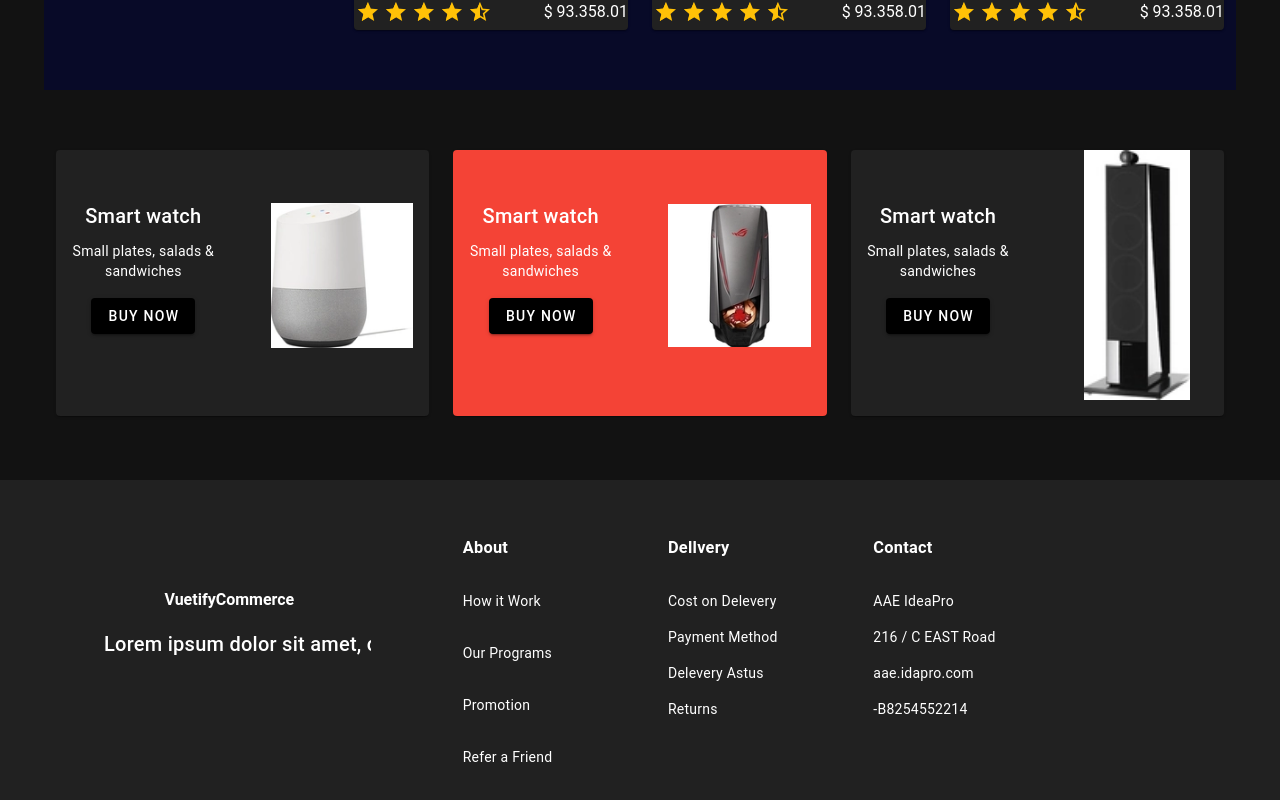
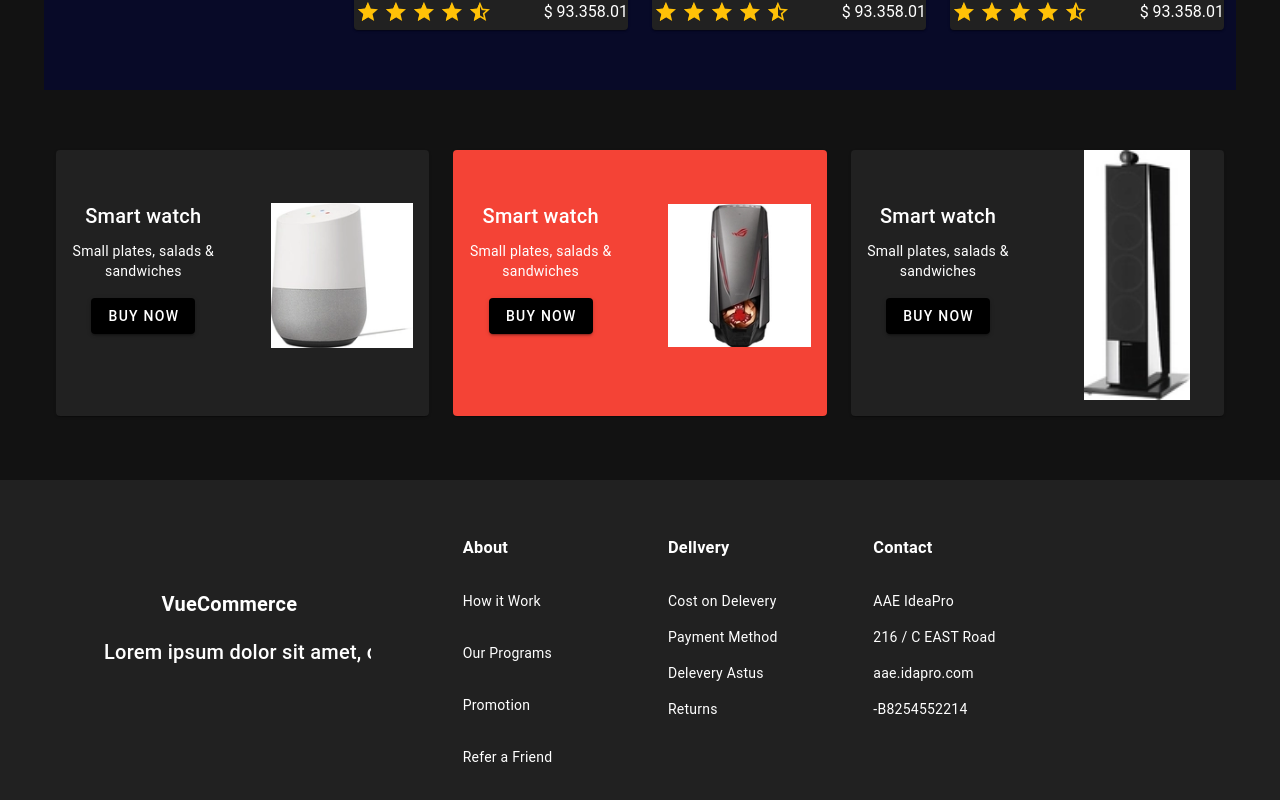
Before and after one commit to UtopicRay/Vuetify-Ecommerce, a Vue app: page / in a window 1280 px wide. Shown: the part 2381-3181 px from the top of the page. Built offline with nearby package versions, Linux system fonts and the light colour scheme.

Commit message:
'Footer Update'

```diff
--- a/src/components/AppFooter.vue
+++ b/src/components/AppFooter.vue
@@ -4,7 +4,7 @@
       <v-row>
         <v-col cols="12" sm="6" md="4" class="pa-16">
           <div class="text-center">
-            <strong>VuetifyCommerce</strong>
+            <p class="font-weight-bold text-h6">VueCommerce</p>
           </div>
           <v-card-title class="mt-2">
             <div class="text-center">
```
